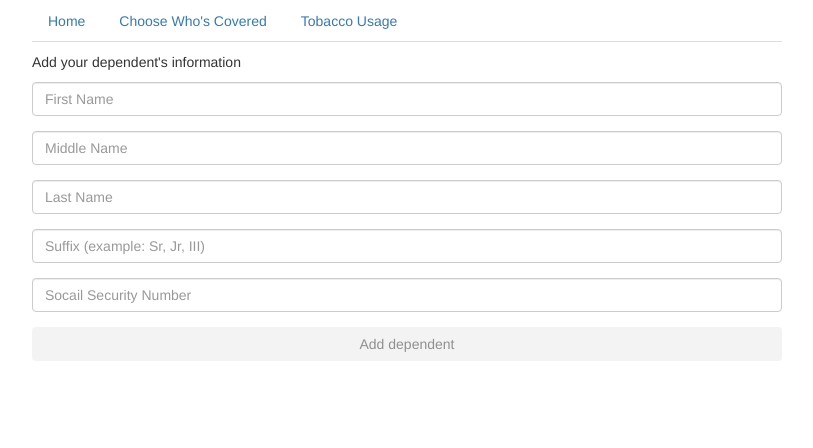
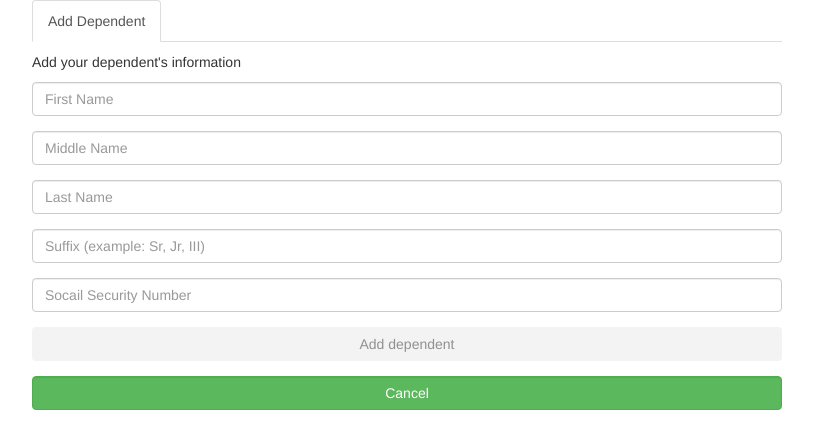
Before and after one commit to kotari/enrollment, an Angular app: page /add in a window 1280 px wide. Shown: the top 448 px of the page, without its empty margins (233-1046 px from the left). Built offline with nearby package versions, Linux system fonts and the light colour scheme.

Commit message:
removing logs and enhancing tabs

```diff
--- a/src/app/app.component.html
+++ b/src/app/app.component.html
@@ -2,9 +2,13 @@
   <div class="row">
     <div class="col-xs-12 col-sm-10 col-md-8 col-sm-offset-1 col-md-offset-2">
       <ul class="nav nav-tabs">
-        <li role="presentation" routerLinkActive="active" [routerLinkActiveOptions]="{exact: true}"><a routerLink="">Home</a></li>
+        <!--  <li role="presentation" routerLinkActive="active"[routerLinkActiveOptions]="{exact: true}"><a routerLink="">Home</a></li>
         <li role="presentation" routerLinkActive="active"><a routerLink="dependents">Choose Who's Covered</a></li>
-        <li role="presentation" routerLinkActive="active"><a [routerLink]="['tobacco']">Tobacco Usage</a></li>
+        <li role="presentation" routerLinkActive="active"><a [routerLink]="['tobacco']">Tobacco Usage</a></li>-->
+        <!-- <li role="presentation" routerLinkActive #rla1="routerLinkActive" [ngClass]="rla1.isActive ? 'active show' : 'hide'" [routerLinkActiveOptions]="{exact: true}"><a routerLink="">Home {{ rla1 | rlaPrint }}</a></li> -->
+        <li role="presentation" routerLinkActive #rla2="routerLinkActive" [ngClass]="rla2.isActive ? 'active show' : 'hide'"><a routerLink="dependents">Choose Who's Covered</a></li>
+        <li role="presentation" routerLinkActive #rla3="routerLinkActive" [ngClass]="rla3.isActive ? 'active show' : 'hide'"><a routerLink="add">Add Dependent</a></li>
+        <li role="presentation" routerLinkActive #rla4="routerLinkActive" [ngClass]="rla4.isActive ? 'active show' : 'hide'"><a routerLink="tobacco">Tobacco Usage </a></li>
       </ul>
     </div>
   </div>
--- a/src/app/app.module.ts
+++ b/src/app/app.module.ts
@@ -17,6 +17,7 @@ import { AuthService } from './auth.service';
 import { AuthGuard } from './auth-guard-service';
 import { CanDeactivateGuard } from './dependents/add/can-deactivate-guard.service';
 import { TobaccoComponent } from './tobacco/tobacco.component';
+import { RlaPrintPipe } from './pipe/rla-print.pipe';
 
 
 @NgModule({
@@ -27,7 +28,8 @@ import { TobaccoComponent } from './tobacco/tobacco.component';
     DependentsComponent,
     AddComponent,
     Http404Component,
-    TobaccoComponent
+    TobaccoComponent,
+    RlaPrintPipe
   ],
   imports: [
     BrowserModule,
--- a/src/app/dependents/add/add.component.html
+++ b/src/app/dependents/add/add.component.html
@@ -25,5 +25,9 @@
     <div class="form-group">
       <button [class]="f.valid ? 'btn btn-success form-control' : 'btn form-control'" type="submit" [disabled]="!f.valid">Add dependent</button>
     </div>
+    <div class="form-group">
+        <!-- <a class="btn btn-success form-control" href="/dependents">Cancel</a> -->
+        <button class="btn btn-success form-control" type="button" (click)="navigateToDependents()">Cancel</button>
+      </div>
   </form>
 </div>
--- a/src/app/dependents/add/add.component.ts
+++ b/src/app/dependents/add/add.component.ts
@@ -21,22 +21,22 @@ export class AddComponent implements OnInit {
   constructor(private router: Router, private enrollmentSvc: EnrollmentService) { }
 
   ngOnInit() {
-    console.log(this.enrollmentSvc);
+    // console.log(this.enrollmentSvc);
   }
 
   onAddDependent() {
     this.changesSaved = true;
-    console.log(this.firstName);
-    console.log(this.lastName);
-    console.log('rajesh ' + this.enrollmentSvc.dependents.length);
+    // console.log(this.firstName);
+    // console.log(this.lastName);
+    // console.log('rajesh ' + this.enrollmentSvc.dependents.length);
     // tslint:disable-next-line:max-line-length
     this.enrollmentSvc.dependents.push({firstName: this.firstName, lastName: this.lastName, middleName: this.middleName, suffix: this.suffix, ssn: this.ssn, covered: true, tobaccoUsage: 'No'});
-    console.log(this.enrollmentSvc.dependents.length);
+    // console.log(this.enrollmentSvc.dependents.length);
     this.router.navigate(['/dependents']);
   }
 
   canDeactivate(form: NgForm): Observable<boolean> | Promise<boolean> | boolean {
-    console.log('in canDeactivate');
+    // console.log('in canDeactivate add dependent');
     // console.log(form);
     if (form.dirty && !this.changesSaved) {
       return confirm('Do you want to navigate without saving changes');
@@ -46,11 +46,16 @@ export class AddComponent implements OnInit {
     }
   }
 
+  navigateToDependents() {
+    // console.log ('navigate to dependents?');
+    this.router.navigate(['/dependents']);
+  }
+
   onSubmit(form: NgForm) {
     const obj = form.value;
     // tslint:disable-next-line:max-line-length
     this.enrollmentSvc.dependents.push({firstName: obj.firstName, lastName: obj.lastName, middleName: obj.middleName, suffix: obj.suffix, ssn: obj.ssn, covered: true, tobaccoUsage: 'No'});
-    console.log(this.enrollmentSvc.dependents.length);
+    // console.log(this.enrollmentSvc.dependents.length);
     this.changesSaved = true;
     this.router.navigate(['/dependents']);
   }
--- a/src/app/dependents/dependents.component.ts
+++ b/src/app/dependents/dependents.component.ts
@@ -34,7 +34,7 @@ export class DependentsComponent implements OnInit {
 
   onSubmit(form: NgForm) {
     const obj = form.value;
-    console.log(obj);
+    // console.log(obj);
     this.changesSaved = true;
     this.router.navigate(['/tobacco']);
   }
--- /dev/null
+++ b/src/app/pipe/rla-print.pipe.ts
@@ -0,0 +1,13 @@
+import { Pipe, PipeTransform } from '@angular/core';
+
+@Pipe({
+  name: 'rlaPrint'
+})
+export class RlaPrintPipe implements PipeTransform {
+
+  transform(value: any, args?: any): any {
+    console.log(value + ' Rajesh');
+    return value;
+  }
+
+}
```
Also changed, not shown: src/app/tobacco/tobacco.component.ts (+4 -4 lines).
